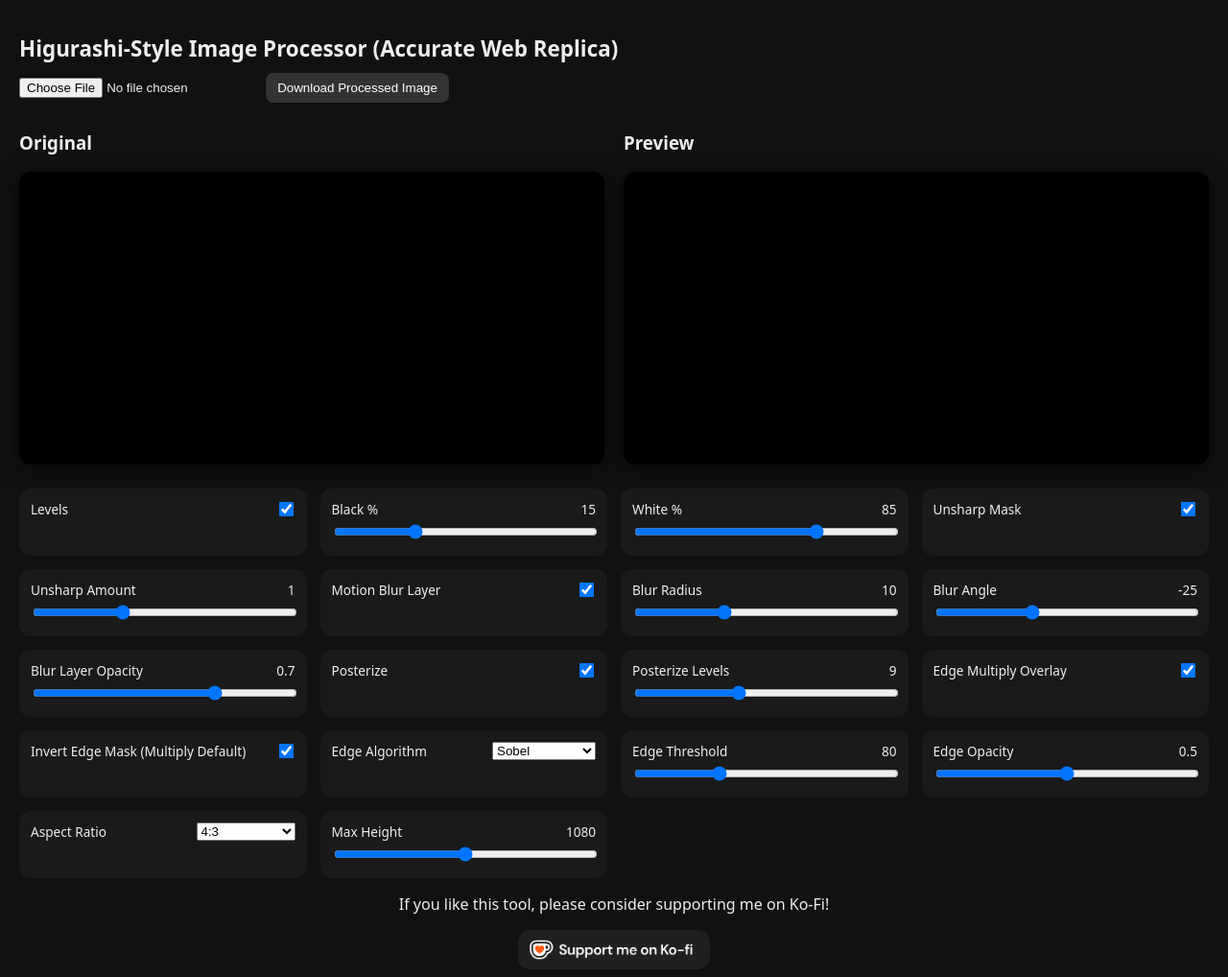
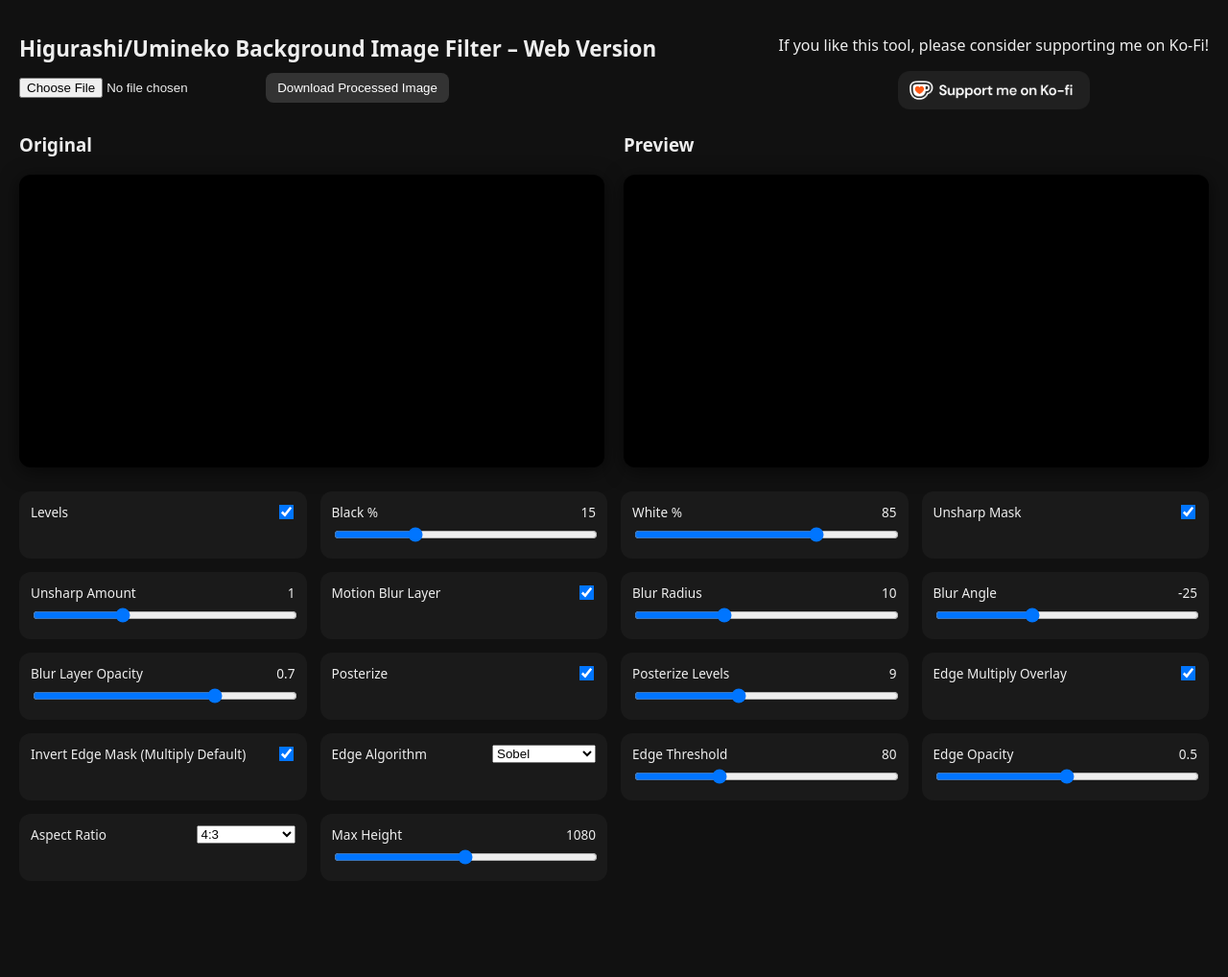
Before and after one commit to rwbyrocks/higurashify, a plain HTML site: page index.html in a window 1280 px wide. Shown: the whole page at 96% size. After the commit the page ends 938 px from the top, so only its background shows below. Drawn offline with Linux system fonts and the light colour scheme.

Commit message:
Modify title and enhance support section
Updated title and added support section for Ko-Fi.

```diff
--- a/index.html
+++ b/index.html
@@ -2,8 +2,12 @@
 <head>
 <meta charset="UTF-8" />
 <meta name="viewport" content="width=device-width, initial-scale=1.0" />
-<title>Higurashi Background Image Filter – Web Version</title>
+<title>Higurashi/Umineko Background Image Filter – Web Version</title>
 <style>
+  .Header {
+    display: flex;
+    justify-content: space-between;
+  }
   .kofibutton {
     max-width: 200px;
   }
@@ -21,9 +25,21 @@
 </style>
 </head>
 <body>
-<h1>Higurashi-Style Image Processor (Accurate Web Replica)</h1>
+<div class="Header">
+<div class="left">
+<h1>Higurashi/Umineko Background Image Filter – Web Version</h1>
 <input type="file" class="file-input" accept="image/*" />
 <button id="downloadBtn">Download Processed Image</button>
+</div>
+<div class="right">
+<p>If you like this tool, please consider supporting me on Ko-Fi!</p>
+<a href="https://ko-fi.com/rwbyrocks">
+<center>
+<img src="support_me_on_kofi_dark.png" class="kofibutton" alt="Support me on Ko-Fi">
+</center>
+</a>
+</div>
+</div>
 <div class="layout">
   <div><h3>Original</h3><canvas id="originalCanvas"></canvas></div>
   <div><h3>Preview</h3><canvas id="previewCanvas"></canvas></div>
@@ -208,11 +224,5 @@ document.querySelector('input[type=file]').addEventListener('change',e=>{const f
 
 document.getElementById('downloadBtn').onclick=()=>{const a=document.createElement('a');a.href=previewCanvas.toDataURL('image/png');a.download='higurashi_style.png';a.click();};
 </script>
-<center>
-<p>If you like this tool, please consider supporting me on Ko-Fi!</p>
-<a href="https://ko-fi.com/rwbyrocks">
-  <img src="support_me_on_kofi_dark.png" class="kofibutton" alt="Support me on Ko-Fi">
-</a>
-</center>
 </body>
 </html>
```
